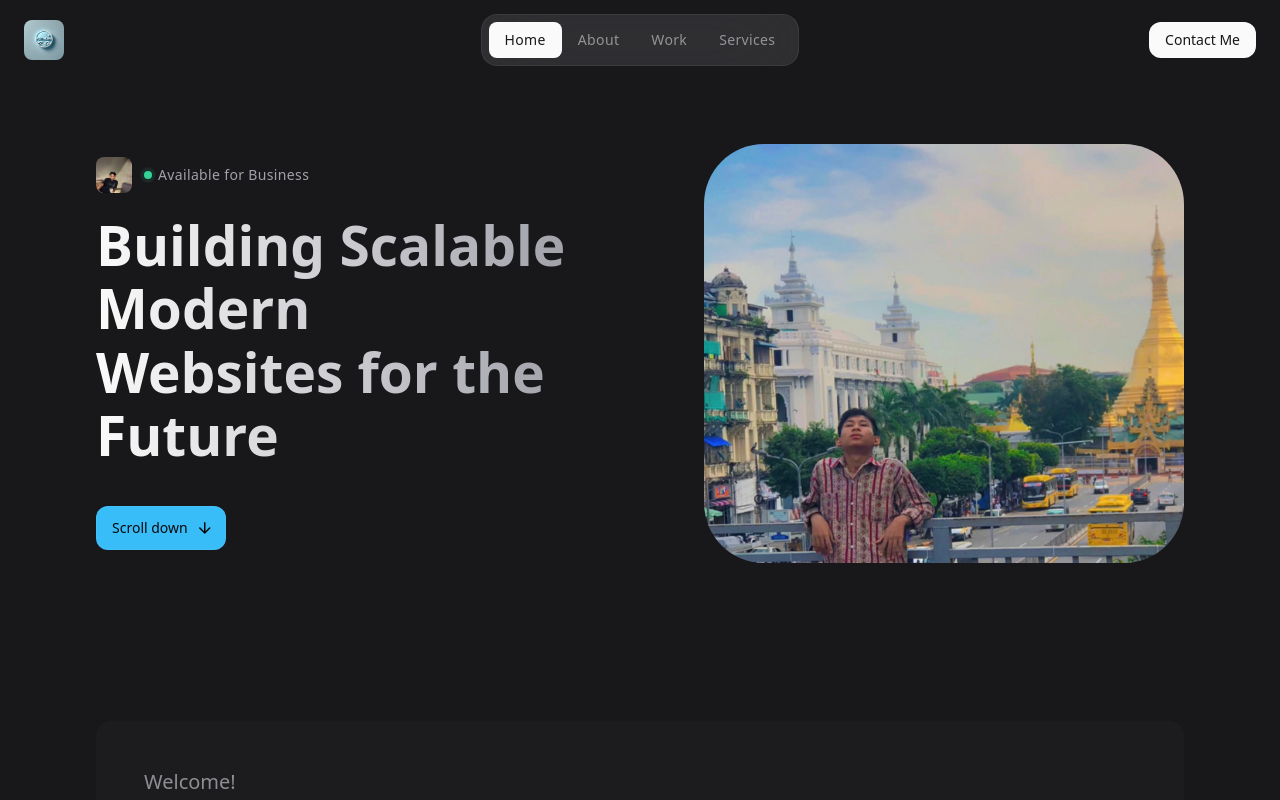
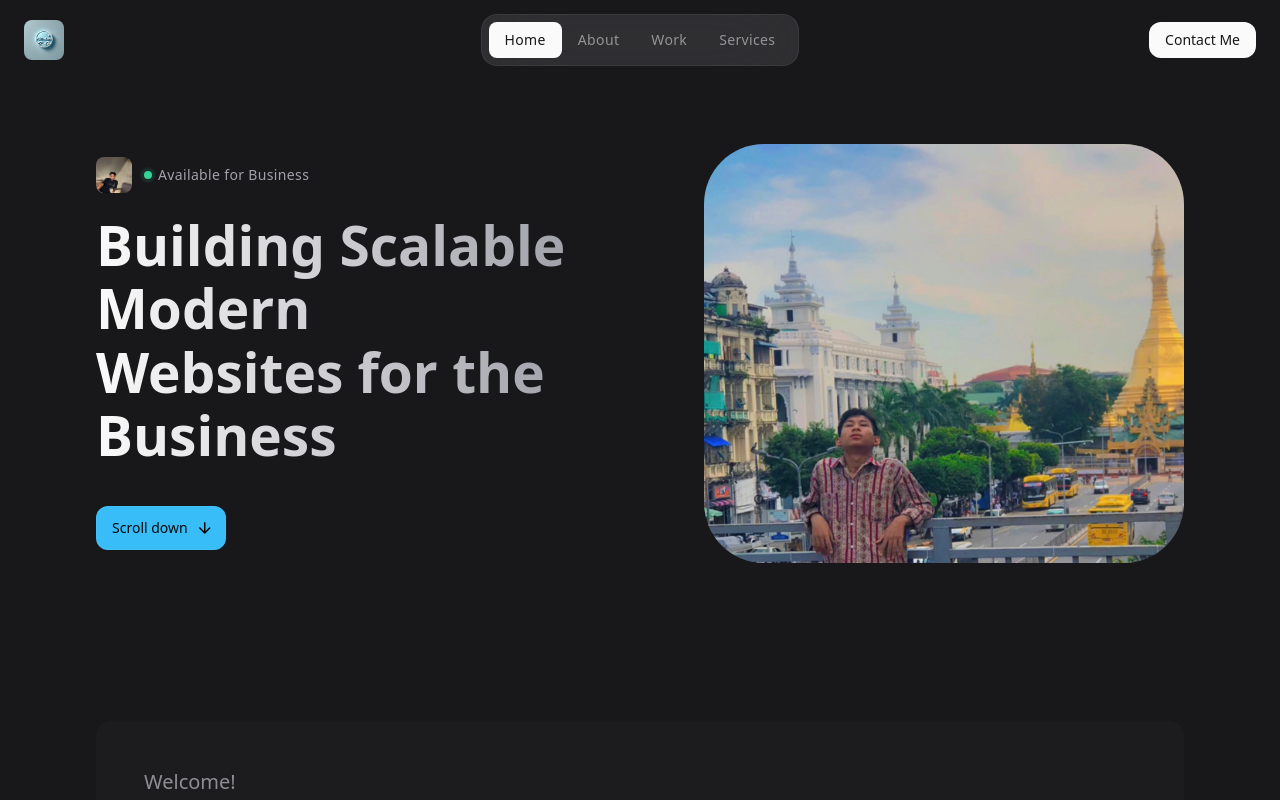
Before and after one commit to kyiithelord/kyiiisburning, a React (Vite) app: page / in a window 1280 px wide. Shown: the top 800 px of the page. Built offline with nearby package versions, Linux system fonts and the light colour scheme.

Commit message:
Hero update

```diff
--- a/src/components/Hero.jsx
+++ b/src/components/Hero.jsx
@@ -31,7 +31,7 @@ const Hero = () => {
               </div>
 
               <h2 className='headline-1 max-w-[15ch] sm:max-w-[20ch] lg:max-w-[15ch] mt-5 mb-8 lg:mb-10'>
-                Building Scalable Modern Websites for the Future
+                Building Scalable Modern Websites for the Business
               </h2>
 
               <div className="flex  items-center gap-3 ">
```
